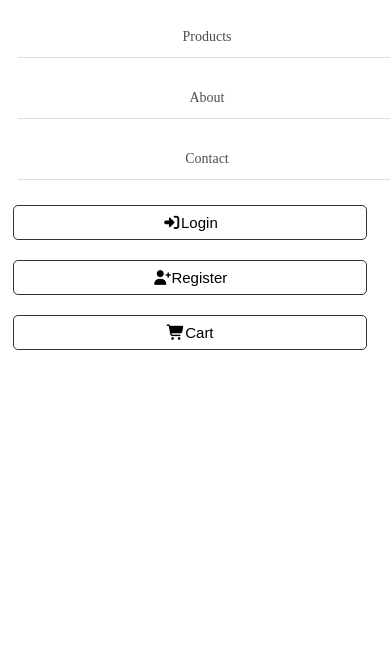
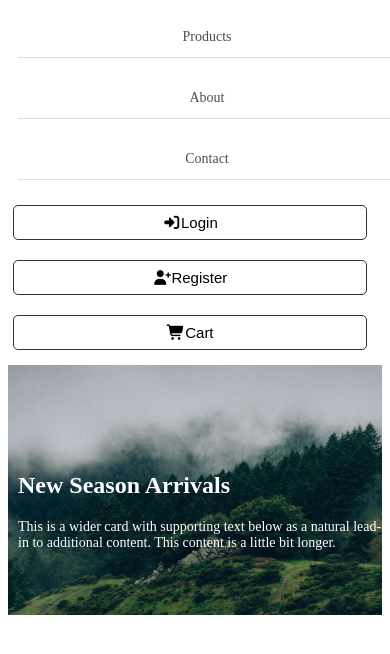
Before and after one commit to Naveen-309/Ecommerce, a plain HTML site: page Home Page/index.html in a window 390 px wide. Shown: the part 110-764 px from the top of the page. Drawn offline with Linux system fonts and the light colour scheme.

Commit message:
Hero Banner Section

```diff
--- a/Home Page/index.html
+++ b/Home Page/index.html
@@ -8,6 +8,8 @@
     <link rel="stylesheet" href="https://cdnjs.cloudflare.com/ajax/libs/font-awesome/7.0.1/css/all.min.css" integrity="sha512-2SwdPD6INVrV/lHTZbO2nodKhrnDdJK9/kg2XD1r9uGqPo1cUbujc+IYdlYdEErWNu69gVcYgdxlmVmzTWnetw==" crossorigin="anonymous" referrerpolicy="no-referrer" />
 </head>
 <body>
+
+<!-----Header Section Starts Here ------>
     <header>
        <div class="header-logo">
         <h1>Ecommerce</h1>
@@ -26,5 +28,16 @@
         <button class="cart-btn"><i class="fa-solid fa-cart-shopping"></i>Cart</button>
        </div>
     </header>
+    <!------Header Section Starts Here---------->
+
+    <!-----Heroo Banner Section Starts here ----->
+
+    <section class="background-image">
+        <div class="img-text">
+            <h1>New Season Arrivals</h1>
+            <p>This is a wider card with supporting text below as a natural lead-in to additional content. This content is a little bit longer.</p>
+        </div>
+    </section>
+     <!-----Heroo Banner Section Ends here ----->
 </body>
 </html>
--- a/style.css
+++ b/style.css
@@ -125,3 +125,70 @@ header {
         font-size: 15px;
     }
 }
+
+
+.background-image {
+    background-image: url(./assets/main.png.jpg);
+    background-size: cover;
+    background-position: center;
+    width: 100%;
+    height: 400px;
+    position: relative;
+}
+
+.img-text {
+    position: absolute;
+    bottom: 140px;
+    left: 10px;
+}
+
+.img-text h1 {
+    font-size: 45px;
+    color: white;
+}
+
+.img-text p {
+    font-size: 25px;
+    color: white;
+    font-style: inherit;
+}
+
+@media (max-width: 768px) {
+    .background-image {
+        height: 300px;
+    }
+
+    .img-text {
+        bottom: 80px;
+        left: 20px;
+        text-align: left;
+    }
+
+    .img-text h1 {
+        font-size: 32px;
+    }
+
+    .img-text p {
+        font-size: 18px;
+    }
+}
+
+@media (max-width: 480px) {
+    .background-image {
+        height: 250px;
+    }
+
+    .img-text {
+        bottom: 50px;
+        left: 10px;
+        text-align: left;
+    }
+
+    .img-text h1 {
+        font-size: 24px;
+    }
+
+    .img-text p {
+        font-size: 14px;
+    }
+}
```
Also changed, not shown: assets/main.png.jpg (added).
